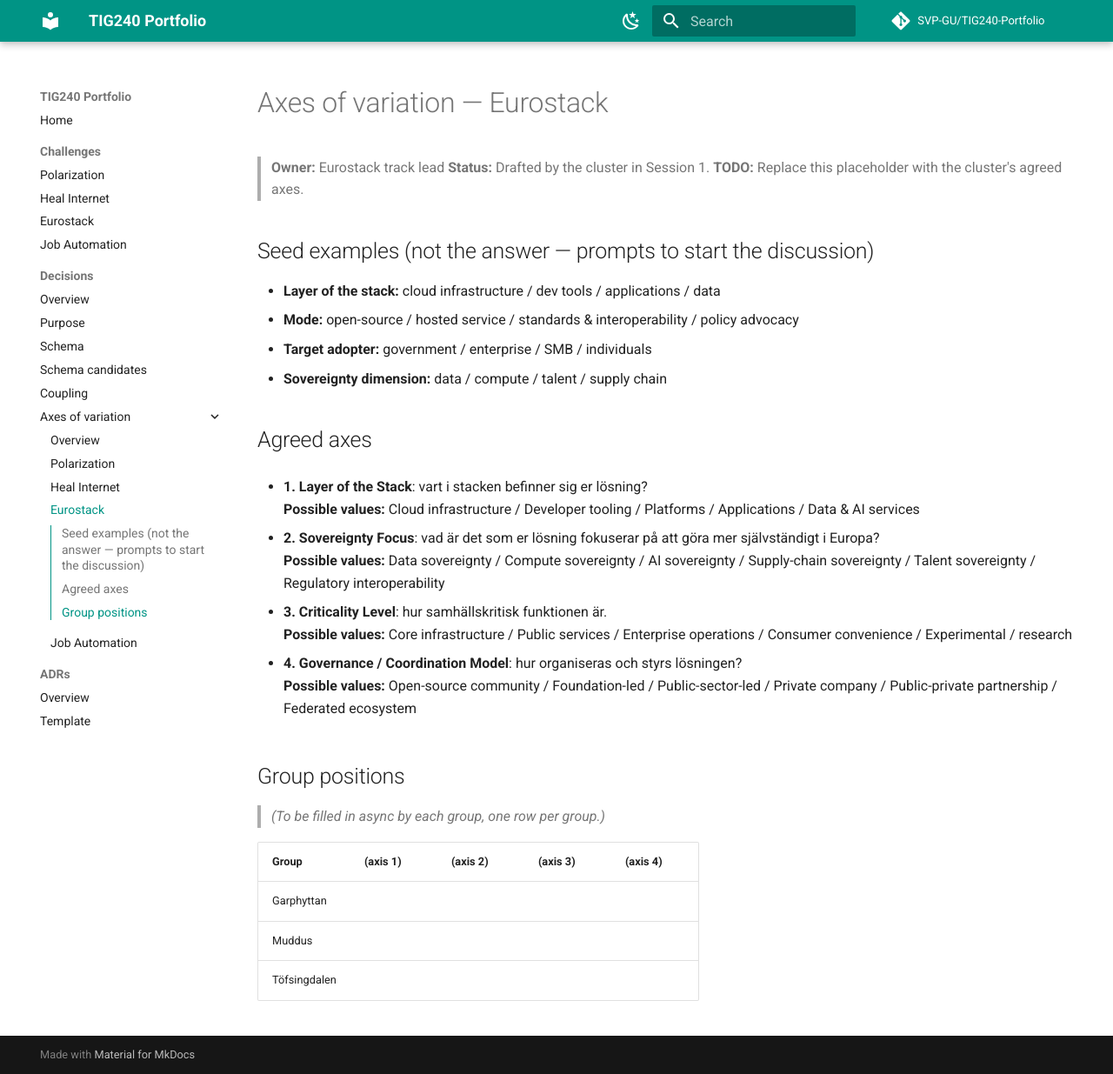
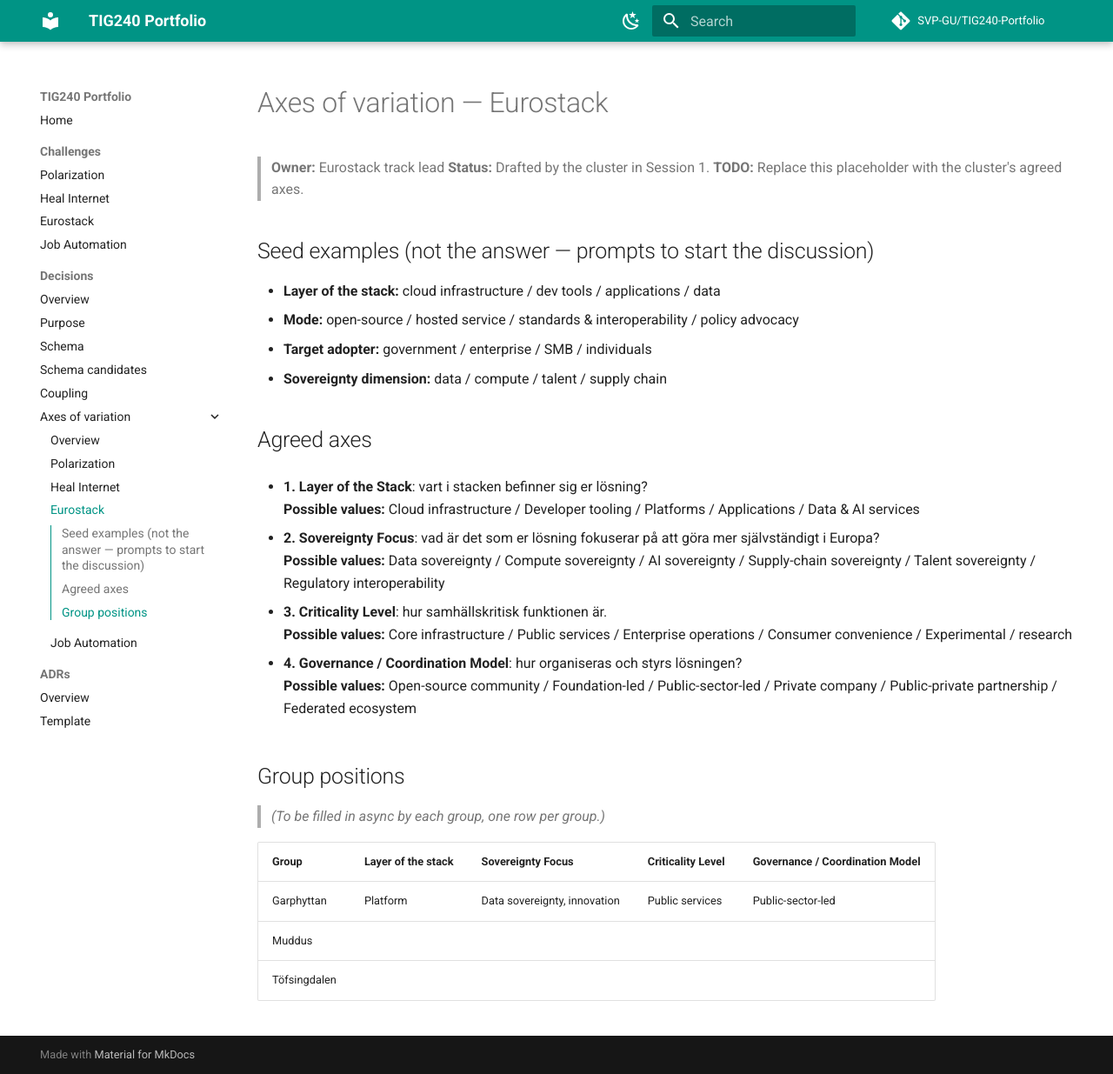
Before and after one commit to SVP-GU/TIG240-Portfolio, an MkDocs documentation site: the page built from docs/decisions/axes-of-variation/eurostack.md, in a window 1280 px wide and 1235 px high. Shown: the whole window at 87% size. Built offline with MkDocs 1.6.1 and Material for MkDocs 9.7.7, drawn with Linux system fonts in a browser that asks for light colours; comment, search, counter and statistics services are not loaded.

Commit message:
Update group positions in eurostack.md

```diff
--- a/docs/decisions/axes-of-variation/eurostack.md
+++ b/docs/decisions/axes-of-variation/eurostack.md
@@ -29,8 +29,8 @@
 
 > *(To be filled in async by each group, one row per group.)*
 
-| Group | (axis 1) | (axis 2) | (axis 3) | (axis 4) |
+| Group | Layer of the stack | Sovereignty Focus | Criticality Level | Governance / Coordination Model |
 |---|---|---|---|---|
-| Garphyttan | | | | |
+| Garphyttan | Platform | Data sovereignty, innovation | Public services | Public-sector-led |
 | Muddus | | | | |
 | Töfsingdalen | | | | |
```
